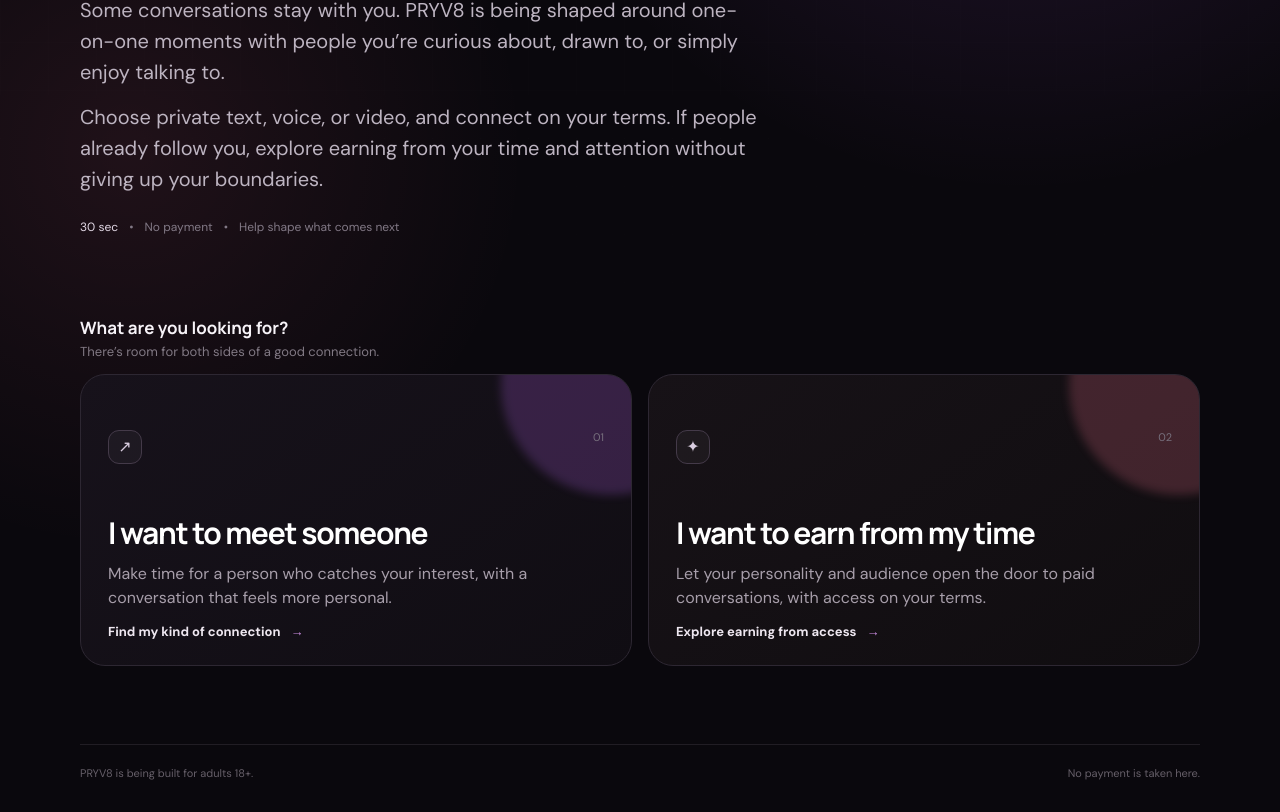
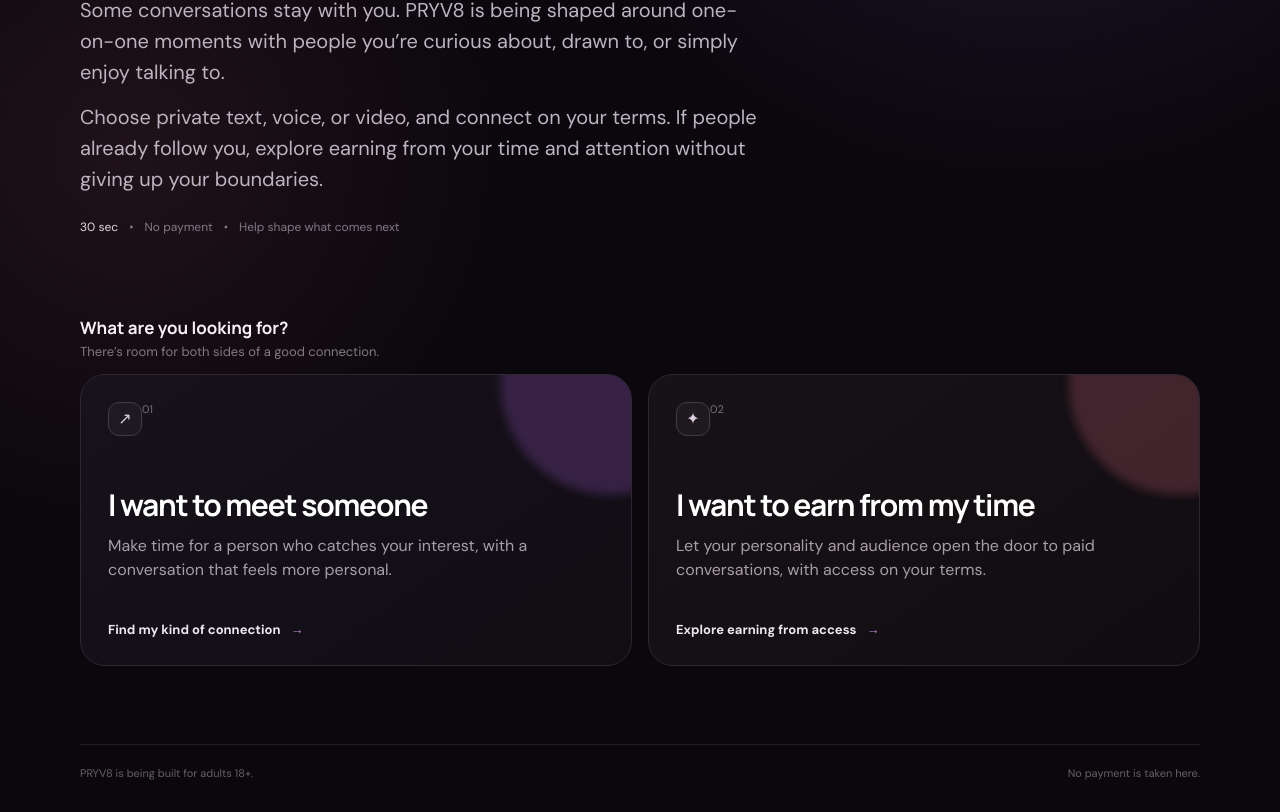
Before and after one commit to nekt-konnekt/pryv8, a Next.js app: page / in a window 1280 px wide. Shown: the part 390-1202 px from the top of the page. Built offline with nearby package versions, Linux system fonts and the light colour scheme.

Commit message:
Fix choice card CTA overlap

```diff
--- a/app/globals.css
+++ b/app/globals.css
@@ -25,7 +25,7 @@
 .choiceIntro h2{font-family:Manrope,sans-serif;font-size:17px;margin:0 0 4px}
 .choiceIntro p{color:#817984;font-size:13px;margin:0}
 .choiceGrid{display:grid;grid-template-columns:repeat(2,minmax(0,1fr));gap:16px;margin:0 0 78px}
-.choice{position:relative;min-height:292px;border:1px solid #2d2732;border-radius:25px;padding:27px;text-align:left;color:#fff;overflow:hidden;transition:transform .2s,border-color .2s,background .2s}
+.choice{position:relative;display:flex;flex-direction:column;min-height:292px;border:1px solid #2d2732;border-radius:25px;padding:27px;text-align:left;color:#fff;overflow:hidden;transition:transform .2s,border-color .2s,background .2s}
 .choice:after{content:"";position:absolute;width:220px;height:220px;border-radius:50%;right:-90px;top:-100px;filter:blur(5px);opacity:.2}
 .choiceConnect{background:linear-gradient(145deg,#17121b,#100d13)}
 .choiceEarn{background:linear-gradient(145deg,#171217,#100d10)}
@@ -37,7 +37,7 @@
 .num{color:#77707d;font-size:11px}
 .choice h2{position:relative;z-index:1;font-family:Manrope,sans-serif;font-size:30px;letter-spacing:-.04em;margin:48px 0 9px}
 .choice p{position:relative;z-index:1;color:#a79eaa;line-height:1.5;margin:0;max-width:430px}
-.choiceCta{position:absolute;z-index:1;left:27px;bottom:25px;color:#eee7f0;font-size:13px;font-weight:700}
+.choiceCta{position:relative;z-index:1;margin-top:auto;padding-top:24px;color:#eee7f0;font-size:13px;font-weight:700}
 .choiceCta b{margin-left:7px;color:#c98bdf}
 .footer{border-top:1px solid #211d24;padding:21px 0 32px;color:#665f69;font-size:11px;display:flex;justify-content:space-between;gap:20px}
 .formWrap{max-width:700px;margin:0 auto;padding:30px 0 100px}
```
